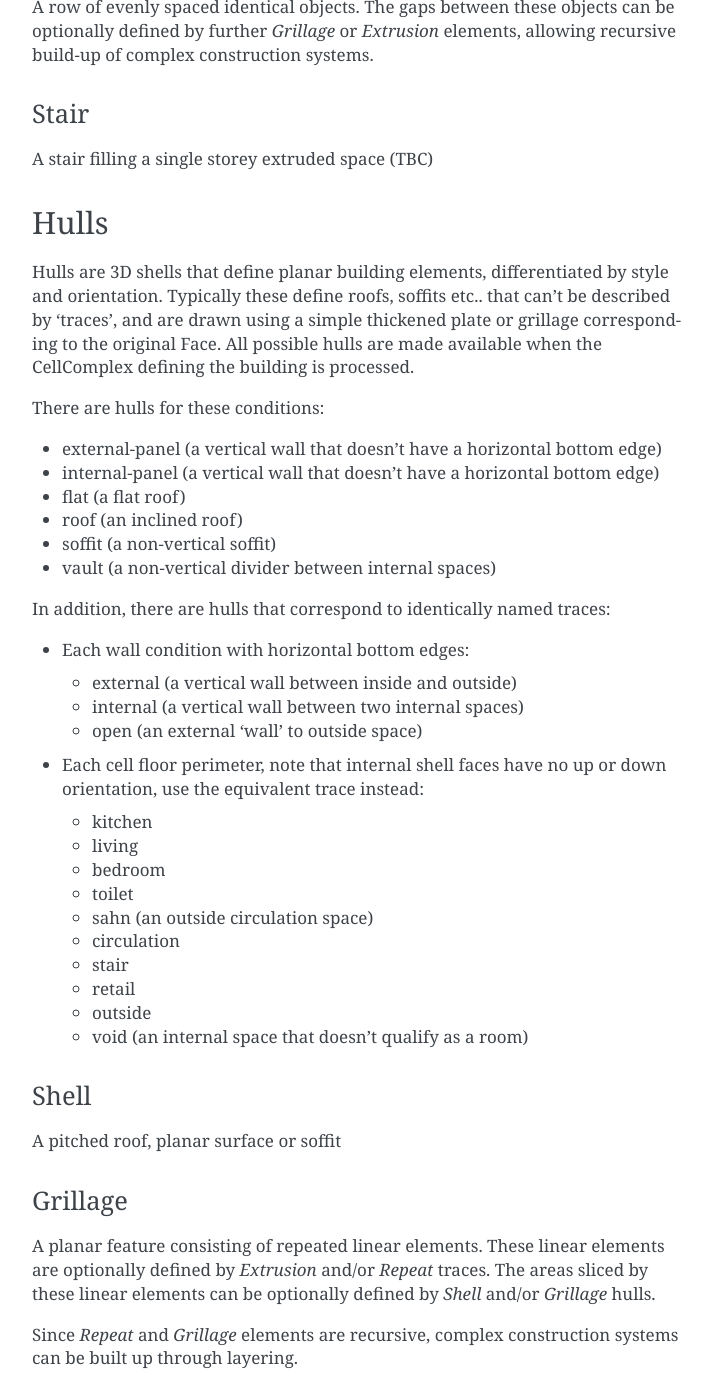
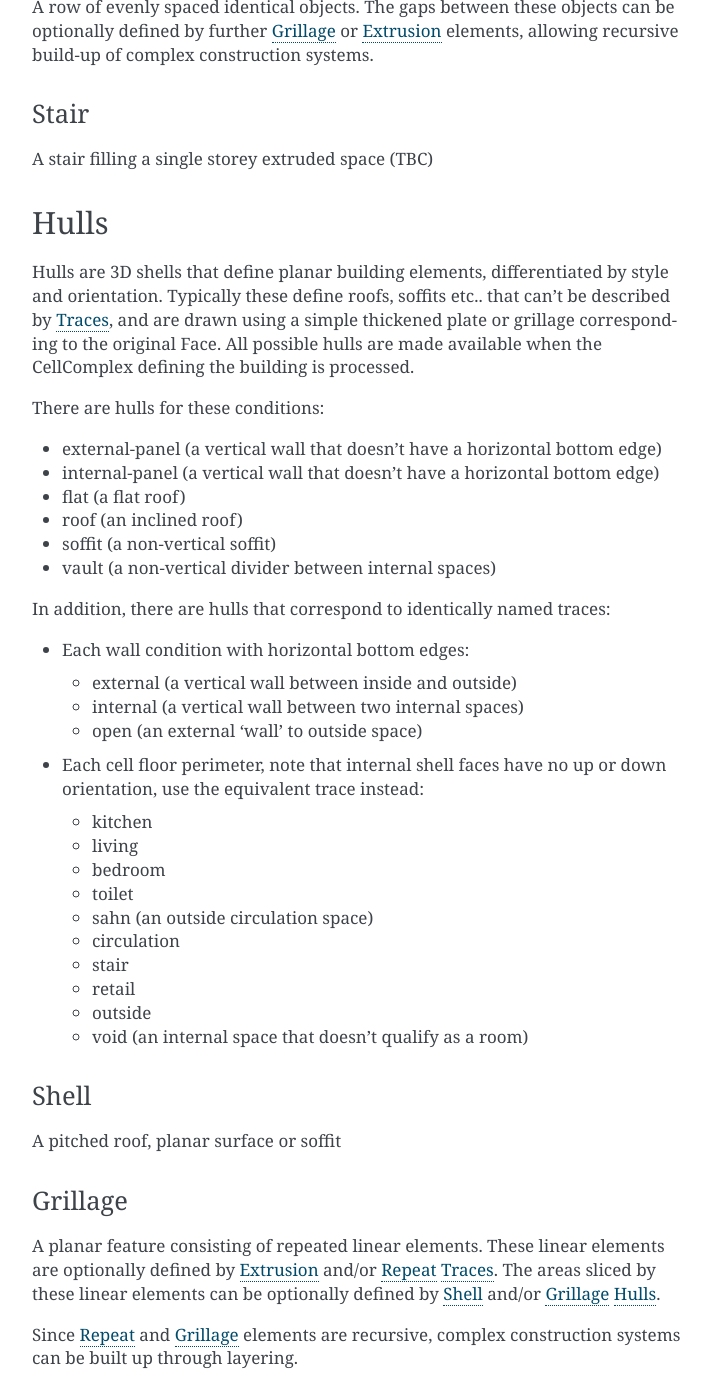
Before and after one commit to brunopostle/homemaker-addon, a Sphinx documentation site: the page built from docs/reference.rst, in a window 1280 px wide and 1400 px high, scrolled down 1768 px. Shown: the whole window, without its empty margins (388-1100 px from the left). Built offline with Sphinx 7.4.7, drawn with Linux system fonts in a browser that asks for light colours.

```diff
--- a/docs/index.rst
+++ b/docs/index.rst
@@ -13,6 +13,7 @@ taking the project towards construction.
    :maxdepth: 2
    :caption: Contents:
 
+   usage.rst
    reference.rst
    api.rst
 
--- a/docs/reference.rst
+++ b/docs/reference.rst
@@ -77,7 +77,7 @@ Repeat
 ~~~~~~
 
 A row of evenly spaced identical objects. The gaps between these objects can be
-optionally defined by further *Grillage* or *Extrusion* elements, allowing
+optionally defined by further Grillage_ or Extrusion_ elements, allowing
 recursive build-up of complex construction systems.
 
 Stair
@@ -90,7 +90,7 @@ Hulls
 
 Hulls are 3D shells that define planar building elements, differentiated by
 style and orientation.  Typically these define roofs, soffits etc.. that can't
-be described by 'traces', and are drawn using a simple thickened plate or
+be described by Traces_, and are drawn using a simple thickened plate or
 grillage corresponding to the original Face.  All possible hulls are made
 available when the CellComplex defining the building is processed.
 
@@ -134,11 +134,11 @@ Grillage
 ~~~~~~~~
 
 A planar feature consisting of repeated linear elements. These linear elements
-are optionally defined by *Extrusion* and/or *Repeat* traces. The areas sliced
-by these linear elements can be optionally defined by *Shell* and/or *Grillage*
-hulls.
+are optionally defined by Extrusion_ and/or Repeat_ Traces_. The areas sliced
+by these linear elements can be optionally defined by Shell_ and/or Grillage_
+Hulls_.
 
-Since *Repeat* and *Grillage* elements are recursive, complex construction
+Since Repeat_ and Grillage_ elements are recursive, complex construction
 systems can be built up through layering.
 
 Styles
```
Also changed, not shown: docs/usage.rst (added, +91 -0 lines).
